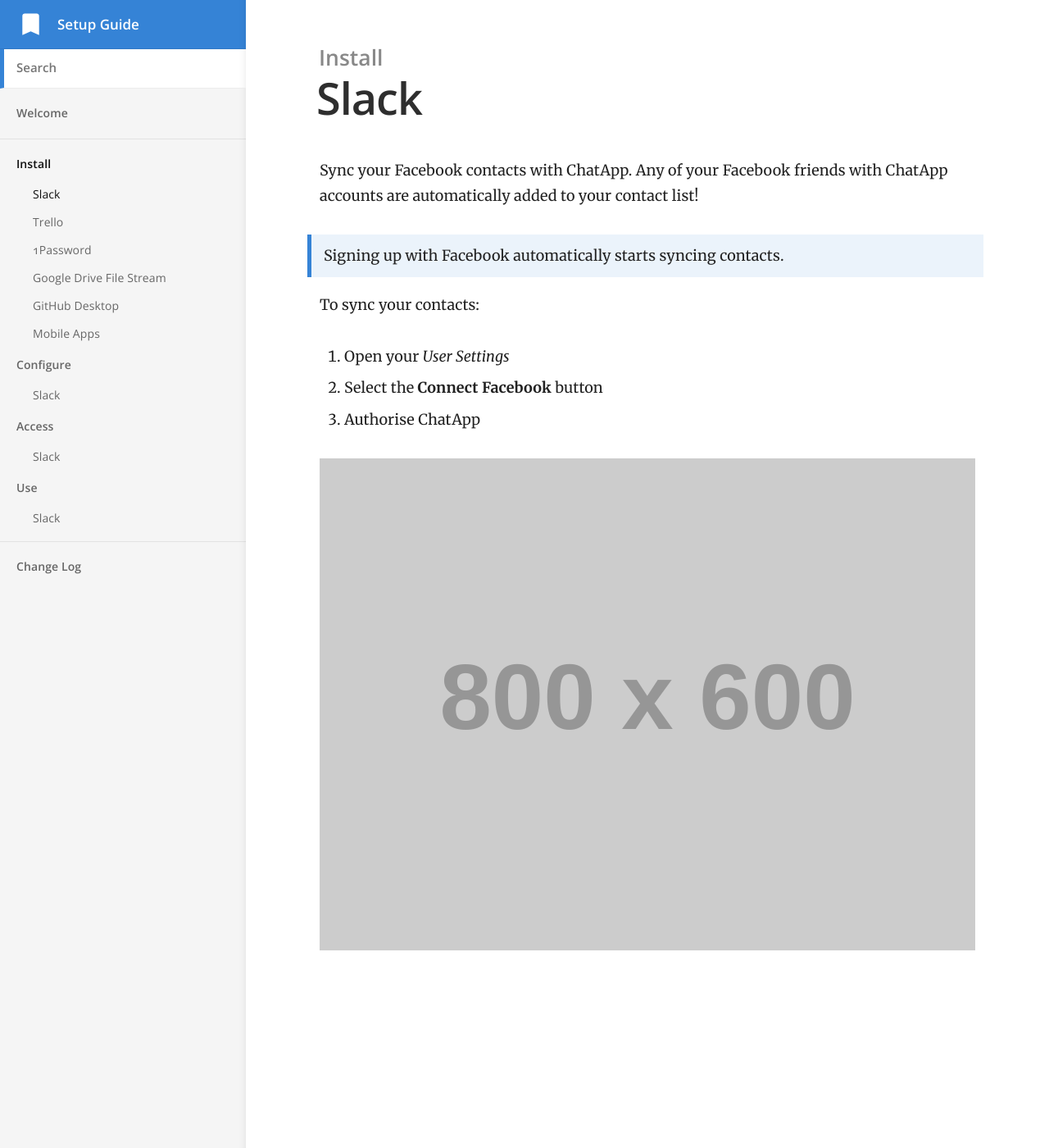
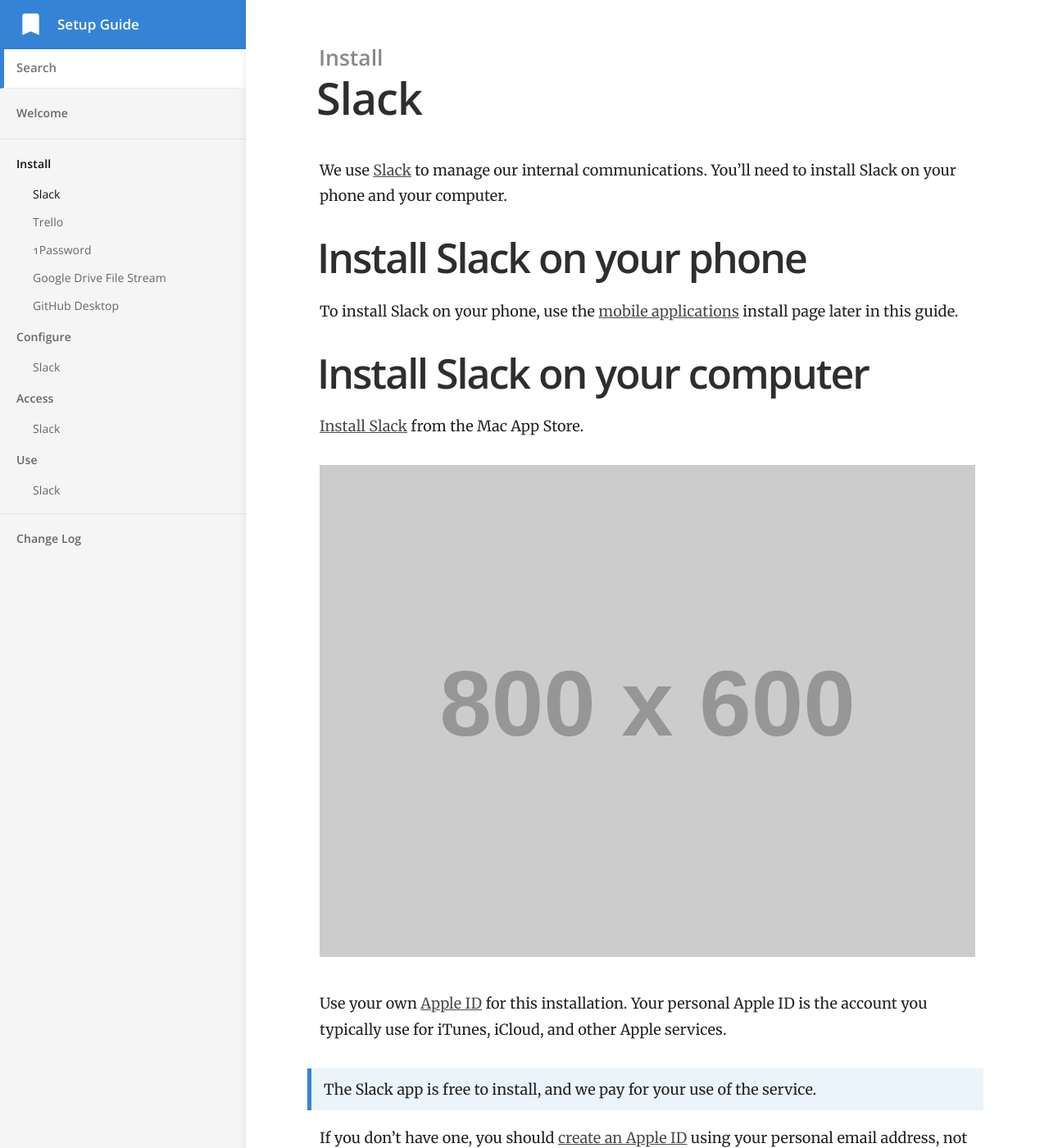
Before and after one commit to robisaacnz/setup-guide, a Jekyll site: the page built from _docs/010-install/slack.md, in a window 1280 px wide and 1400 px high. Shown: the whole window at 82% size. Built offline with Jekyll 4.4.1, drawn with Linux system fonts in a browser that asks for light colours; some of the changed text lies outside the part shown.

Commit message:
First draft of Slack install page

```diff
--- a/_docs/010-install/slack.md
+++ b/_docs/010-install/slack.md
@@ -4,14 +4,23 @@ category: Install
 order: 1
 ---
 
-Sync your Facebook contacts with ChatApp. Any of your Facebook friends with ChatApp accounts are automatically added to your contact list!
+We use [Slack](https://slack.com) to manage our internal communications. You'll need to install Slack on your phone and your computer.
 
-> Signing up with Facebook automatically starts syncing contacts.
+# Install Slack on your phone
+To install Slack on your phone, use the [mobile applications]() install page later in this guide.
 
-To sync your contacts:
-
-1. Open your *User Settings*
-2. Select the **Connect Facebook** button
-3. Authorise ChatApp
+# Install Slack on your computer
+[Install Slack](https://itunes.apple.com/nz/app/slack/id803453959?mt=12) from the Mac App Store.
 
 ![](//placehold.it/800x600)
+
+Use your own [Apple ID](https://support.apple.com/apple-id) for this installation. Your personal Apple ID is the account you typically use for iTunes, iCloud, and other Apple services.
+
+> The Slack app is free to install, and we pay for your use of the service.
+
+If you don't have one, you should [create an Apple ID](https://support.apple.com/en-us/HT203993) using your personal email address, not your work address.
+
+If you're not sure if you have an Apple ID or you're not sure how to access it, you should [recover your Apple ID](https://support.apple.com/en-nz/HT201354) before continuing.
+
+# Next steps
+[Configure Slack](), or [install Trello]().
```
Also changed, not shown: _docs/010-install/mobile-apps.md (deleted, +0 -17 lines).
